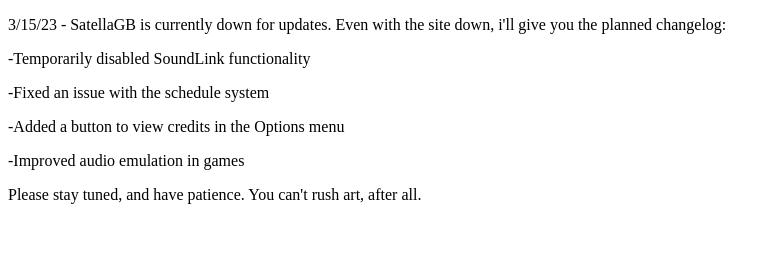
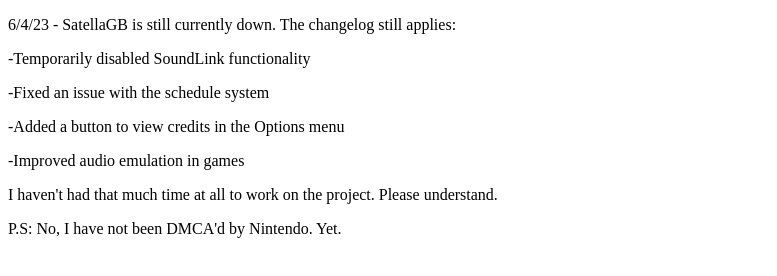
Before and after one commit to satellagb/satellagb.github.io, a plain HTML site: page index.html in a window 1280 px wide. Shown: the whole page, without its empty margins (0-777 px from the left). Drawn offline with Linux system fonts and the light colour scheme.

Commit message:
Update index.html

```diff
--- a/index.html
+++ b/index.html
@@ -4,13 +4,14 @@
     <title>SatellaGB PUBLIC BETA</title>
   </head>
   <body>
-    <p>3/15/23 - SatellaGB is currently down for updates. Even with the site down, i'll give you the planned changelog:</p>
+    <p>6/4/23 - SatellaGB is still currently down. The changelog still applies:</p>
     <p></p>
     <p>-Temporarily disabled SoundLink functionality</p>
     <p>-Fixed an issue with the schedule system</p>
     <p>-Added a button to view credits in the Options menu</p>
     <p>-Improved audio emulation in games</p>
     <p></p>
-    <p>Please stay tuned, and have patience. You can't rush art, after all.</p>
+    <p>I haven't had that much time at all to work on the project. Please understand.</p>
+    <p>P.S: No, I have not been DMCA'd by Nintendo. Yet.</p>
   </body>
 </html>
```
